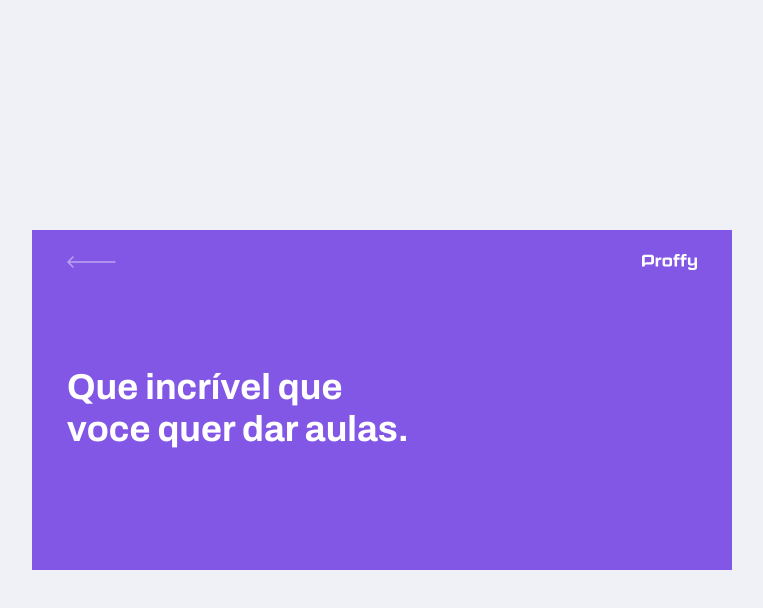
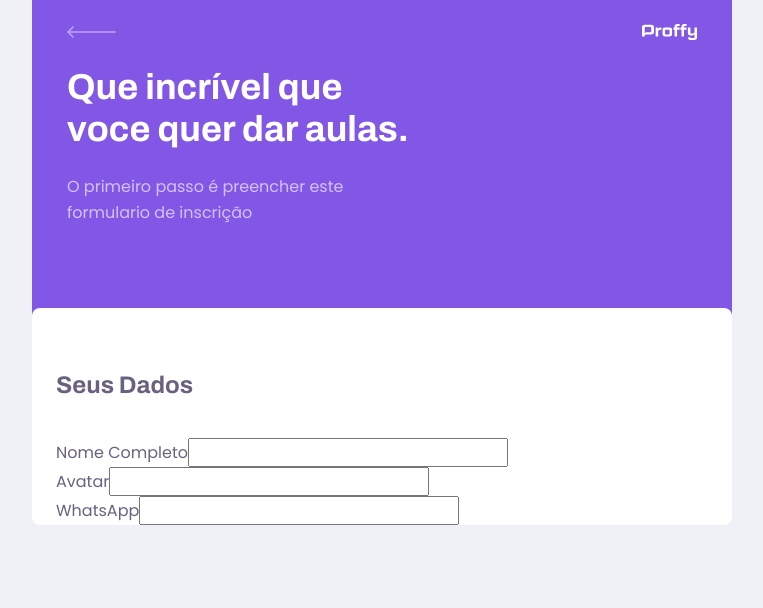
Before and after one commit to adoniasvitorio/proffy-web, a React (Create React App) app: page /give-classes in a window 1280 px wide. Shown: the top 608 px of the page, without its empty margins (258-1021 px from the left). Built offline with nearby package versions, Linux system fonts and the light colour scheme.

Commit message:
create give-classes content

```diff
--- a/src/components/PageHeader/index.tsx
+++ b/src/components/PageHeader/index.tsx
@@ -8,6 +8,7 @@
 
 interface PageHeaderProps {
     title: string;
+    description?: string;
 }
 
 const PageHeader:React.FunctionComponent<PageHeaderProps> = (props) => {
@@ -21,7 +22,8 @@
         </div>
     <div className="header-content">
     <strong>{props.title}</strong>
-    {props.children}
+    { props.description && <p>{ props.description }</p> }
+    { props.children }
     </div>
     </header>
     )
--- a/src/components/PageHeader/styles.css
+++ b/src/components/PageHeader/styles.css
@@ -40,6 +40,14 @@
     color: var(--color-title-in-primary);
 }
 
+.page-header .header-content p {
+    max-width: 30rem;
+    font-size: 1.6rem;
+    line-height: 2.6rem;
+    color: var(--color-text-in-primary);
+    margin-top: 2.4rem;
+}
+
 @media(min-width: 700px) {
     .page-header {
         height: 340px;
--- a/src/pages/TeacherForm/index.tsx
+++ b/src/pages/TeacherForm/index.tsx
@@ -2,10 +2,36 @@
 
 import PageHeader from '../../components/PageHeader';
 
+import './styles.css';
+
 function TeacherForm() {
     return (
         <div id="page-teacher-form" className="container">
-            <PageHeader title= "Que incrível que voce quer dar aulas." />
+            <PageHeader
+            title= "Que incrível que voce quer dar aulas."
+            description= "O primeiro passo é preencher este formulario de inscrição"
+            />
+
+            <main>
+                <fieldset>
+                    <legend>Seus Dados</legend>
+
+                    <div className="input-block">
+                        <label htmlFor="name">Nome Completo</label>
+                        <input type="text" id="name" />
+                    </div>
+
+                    <div className="input-block">
+                        <label htmlFor="avatar">Avatar</label>
+                        <input type="text" id="avatar" />
+                    </div>
+
+                    <div className="input-block">
+                        <label htmlFor="whatsapp">WhatsApp</label>
+                        <input type="text" id="whatsapp" />
+                    </div>
+                </fieldset>
+            </main>
         </div>
     )
 }
--- /dev/null
+++ b/src/pages/TeacherForm/styles.css
@@ -0,0 +1,39 @@
+#page-teacher-form {
+    width: 100vw;
+    height: 100vh;
+}
+
+#page-teacher-form .page-header .header-content {
+    margin-bottom: 6.4rem;
+}
+
+#page-teacher-form main {
+    background: var(--color-box-base);
+    width: 100%;
+    max-width: 74rem;
+    border-radius: 0.8rem;
+    margin: -3.2rem auto 3.2rem;
+    padding-top: 6.4rem;
+    overflow: hidden;
+}
+
+#page-teacher-form main fieldset {
+    border: 0;
+    padding: 0 2.4rem;
+}
+
+#page-teacher-form main fieldset + fieldset {
+    margin-top: 6.4rem;
+}
+
+#page-teacher-form main fieldset legend {
+    font: 700 2.4rem Archivo;
+    color: var(color-text-title);
+    margin-bottom: 2.4rem;
+    display: flex;
+    align-items: center;
+    justify-content: space-between;
+    width: 100%;
+    padding-bottom: 1.6rem;
+    border-bottom: 1px solid car(--color-line-in-white);
+}
```
